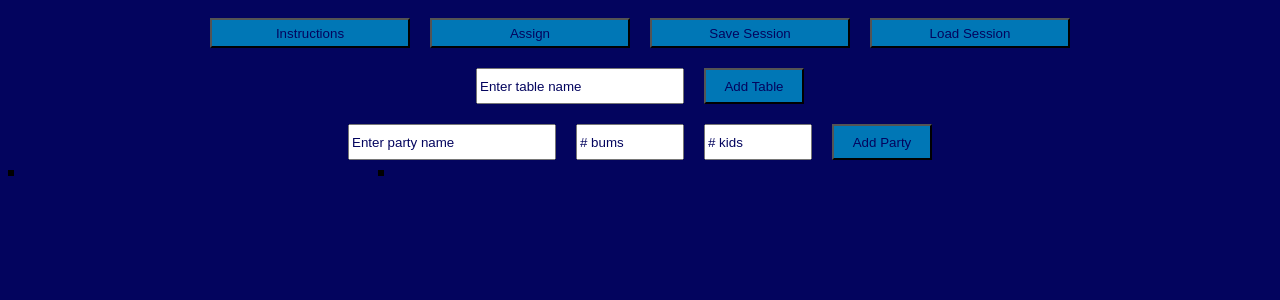
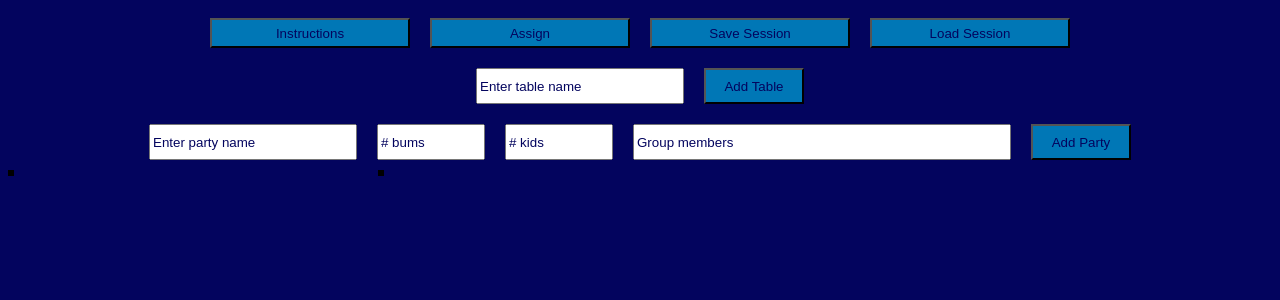
Before and after one commit to NickBrownMaths/seatingplan, a React (Create React App) app: page / in a window 1280 px wide. Both pictures are taken after a click on the button "Assign". Shown: the top 300 px of the page. Built offline with nearby package versions, Linux system fonts and the light colour scheme.

Commit message:
groups can now have member names added

```diff
--- a/src/App.css
+++ b/src/App.css
@@ -37,6 +37,8 @@ body {
 .PartyList,
 .Table,
 .Party,
+.TableSelected,
+.PartySelected,
 .TableParty {
   display: flex;
   flex-wrap: wrap;
@@ -75,7 +77,12 @@ body {
   min-height: var(--height);
   margin: var(--margin);
 }
-
+.FormInputLarge {
+  min-width: var(--widthBiggerer);
+  max-width: var(--widthBiggerer);
+  min-height: var(--height);
+  margin: var(--margin);
+}
 .FormButton {
   min-width: var(--widthSmall);
   min-height: var(--height);
@@ -255,3 +262,15 @@ body {
 .FakeUnlinkButton:hover {
   background-color: var(--colour11);
 }
+
+.ListTop {
+  margin: 8px;
+}
+
+.MemberList {
+  display: block;
+  flex-wrap: wrap;
+  justify-content: center;
+  align-content: center;
+  transform: translatex(-10px)
+}
--- a/src/App.js
+++ b/src/App.js
@@ -27,6 +27,8 @@ function App() {
     if (partyTemp !== 0) {
       if (partyTemp.BUMS === '') { partyTemp.BUMS = 0 }
       if (partyTemp.KIDS === '') { partyTemp.KIDS = 0 }
+      let memberArray = partyTemp.MEMB.split(',');
+      partyTemp.MEMB = memberArray;
       setPartyList(partyList => [...partyList, partyTemp]);
     }
   }, [partyTemp]);
--- a/src/PageBodyDecider.js
+++ b/src/PageBodyDecider.js
@@ -34,6 +34,8 @@ function PageBodyDecider(props) {
           Clicking the red X will remove a table or group.
           Clicking a green @ on a table, and another on a group, assigns that group to that table.
           Clicking the yellow Ø will unassign a group.
+          <br />
+          Optionally, you can add the names of the group members. Please separate the names with a comma, but without a space.
         </div>
       </div>
     )
--- a/src/Party.js
+++ b/src/Party.js
@@ -6,6 +6,13 @@ function Party(props) {
       </button>
       <div>
         {props.party.NAME} {"("}B: {props.party.BUMS}, K: {props.party.KIDS}{")"}
+        <div className="MemberList">
+          {
+            props.party.MEMB.map((member, index) => (
+              <p key={index}>{member}</p>
+            ))
+          }
+        </div>
       </div>
       <button className='KillButton' onClick={() => { props.setPartyKill(props.index) }}>
         X
--- a/src/PartyForm.js
+++ b/src/PartyForm.js
@@ -5,10 +5,12 @@ function PartyForm(props) {
   const { register, handleSubmit } = useForm();
 
   return (
-    <form className='Form' onSubmit={handleSubmit ((data) => {props.setPartyTemp({NAME: data.name, BUMS: +data.bums, KIDS: +data.kids, })})}>
+    <form className='Form' onSubmit={handleSubmit ((data) => {props.setPartyTemp({NAME: data.name, BUMS: +data.bums, KIDS: +data.kids, MEMB: data.memb})})}>
+
       <input {...register('name')} placeholder='Enter party name' className='FormInput' />
       <input {...register('bums')} placeholder='# bums' className='FormInputSmall' type='number'/>
       <input {...register('kids')} placeholder='# kids' className='FormInputSmall' type='number'/>
+      <input {...register('memb')} placeholder='Group members' className='FormInputLarge' />
       <input className='FormButton' type='submit' value='Add Party' />
     </form>
   )
--- a/src/Table.js
+++ b/src/Table.js
@@ -6,7 +6,7 @@ function Table(props) {
       <button className='LinkButton' onClick={() => { props.setTableLink(props.index) }}>
         @
       </button>
-      <div>
+      <div className="ListTop">
         {props.table.NAME} {"("}B: {props.table.BUMS}, K: {props.table.KIDS}{")"}
       </div>
       <button className='KillButton' onClick={() => { props.setTableKill(props.index) }}>
--- a/src/TableParty.js
+++ b/src/TableParty.js
@@ -1,11 +1,18 @@
 function Table(props) {
   return (
     <div className="TableParty">
-      <div>
+      <div className="ListTop">
         {props.party.NAME} {"("}B: {props.party.BUMS}, K: {props.party.KIDS}{")"}
+        <div className="MemberList">
+          {
+            props.party.MEMB.map((member, index) => (
+              <p key={index}>{member}</p>
+            ))
+          }
+        </div>
       </div>
-      <button className='UnlinkButton' onClick={() => { props.setSeverLink({TABLEIDX: props.tableIdx, PARTYIDX: props.index}) }}>
-      Ø
+      <button className='UnlinkButton' onClick={() => { props.setSeverLink({ TABLEIDX: props.tableIdx, PARTYIDX: props.index }) }}>
+        Ø
       </button>
     </div>
   )
```
